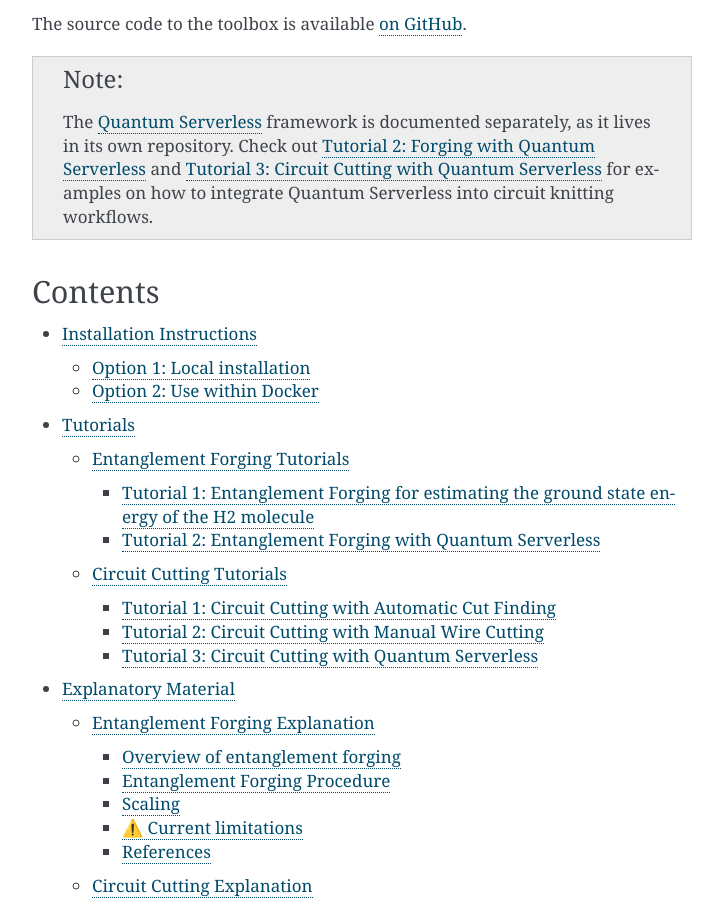
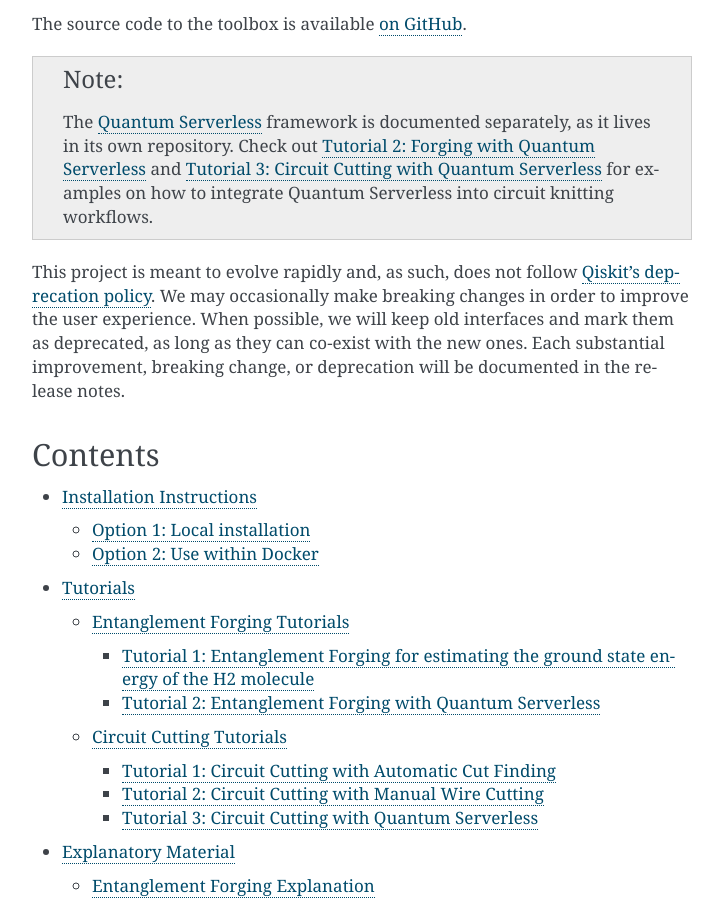
Before and after one commit to Qiskit/qiskit-addon-cutting, a Sphinx documentation site: the page built from docs/index.rst, in a window 1280 px wide and 900 px high, scrolled down 516 px. Shown: the whole window, without its empty margins (388-1111 px from the left). Built offline with Sphinx 7.4.7, drawn with Linux system fonts in a browser that asks for light colours.

Commit message:
Mention deprecation policy in Sphinx build

```diff
--- a/docs/index.rst
+++ b/docs/index.rst
@@ -17,6 +17,8 @@
 
    The `Quantum Serverless <https://github.com/Qiskit-Extensions/quantum-serverless>`_ framework is documented separately, as it lives in its own repository.  Check out `Tutorial 2: Forging with Quantum Serverless <./tutorials/entanglement_forging/tutorial_2_forging_with_quantum_serverless.ipynb>`_  and `Tutorial 3: Circuit Cutting with Quantum Serverless <./tutorials/circuit_cutting/tutorial_3_cutting_with_quantum_serverless.ipynb>`_ for examples on how to integrate Quantum Serverless into circuit knitting workflows.
 
+This project is meant to evolve rapidly and, as such, does not follow `Qiskit's deprecation policy <https://qiskit.org/documentation/contributing_to_qiskit.html#deprecation-policy>`_.  We may occasionally make breaking changes in order to improve the user experience.  When possible, we will keep old interfaces and mark them as deprecated, as long as they can co-exist with the new ones.  Each substantial improvement, breaking change, or deprecation will be documented in the release notes.
+
 Contents
 --------
 
```
